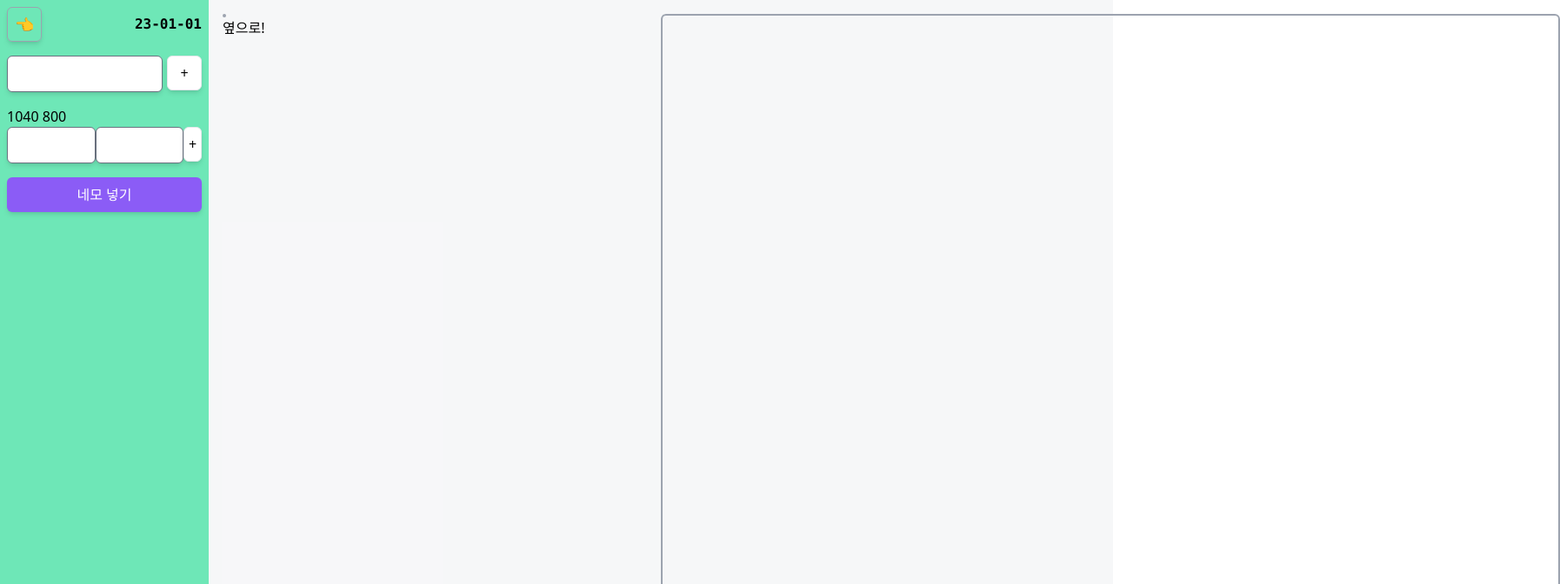
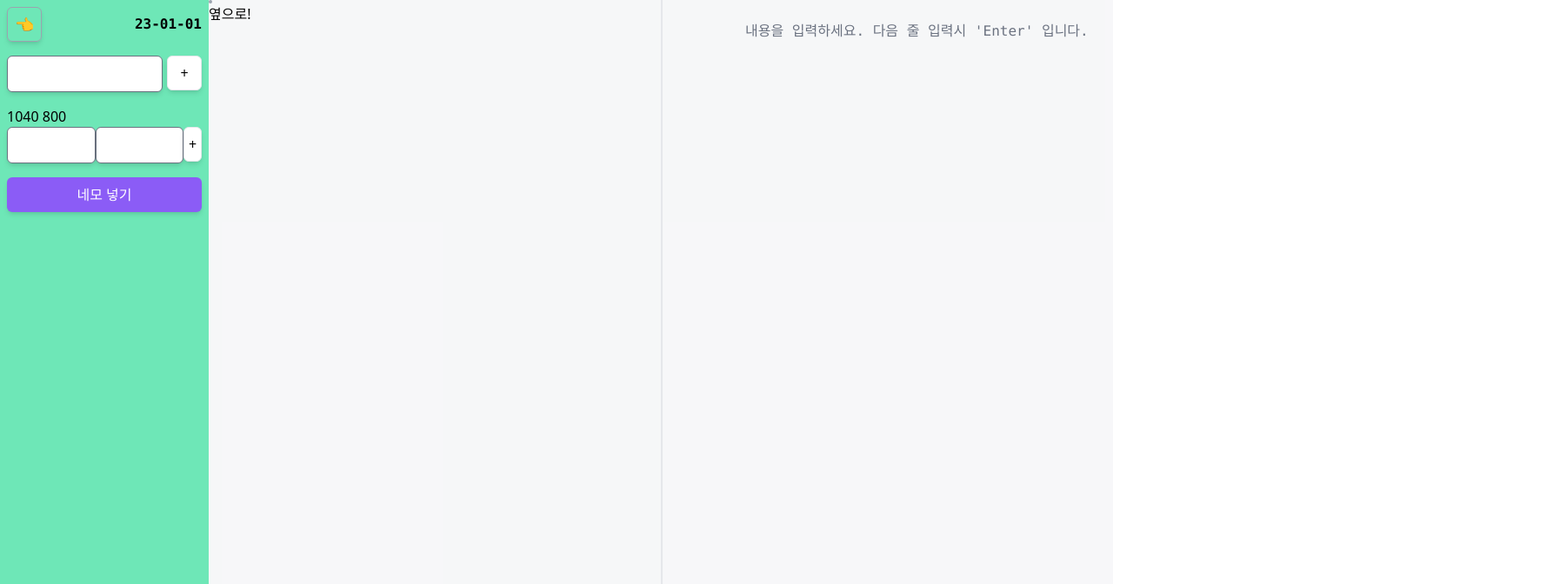
Before and after one commit to onejuice98/juiceplan, a React (Create React App) app: page /diary/23-01-01 in a window 1280 px wide. Shown: the top 672 px of the page at 87% size, 1794 px wide, since content can reach past the window. Built offline with nearby package versions, Linux system fonts and the light colour scheme.

Commit message:
diary_day : 웹에디터 70%

```diff
--- a/package.json
+++ b/package.json
@@ -19,6 +19,7 @@
     "http-proxy-middleware": "^2.0.6",
     "react": "^18.2.0",
     "react-dom": "^18.2.0",
+    "react-hook-form": "^7.43.0",
     "react-router-dom": "^6.7.0",
     "react-scripts": "5.0.1",
     "react-xml-parser": "^1.1.8",
--- a/src/components/DDay/DDayInput.tsx
+++ b/src/components/DDay/DDayInput.tsx
@@ -18,7 +18,6 @@ const DayInput = () => {
       ...userInputs,
       [event.currentTarget.name]: event.currentTarget.value,
     });
-    console.log(userInputs);
   };
   const handleSubmit = (event: React.FormEvent<HTMLFormElement>) => {
     event.preventDefault();
--- a/src/components/common/SetBtn.tsx
+++ b/src/components/common/SetBtn.tsx
@@ -3,20 +3,20 @@ import { DragControls } from "framer-motion";
 interface ISetBtn {
   onClick?: () => void;
   isHover?: boolean;
-  dragControls?: DragControls;
+  isWeakGray?: boolean;
+  others?: string;
 }
-const SetBtn = ({ onClick, isHover, dragControls }: ISetBtn) => {
+const SetBtn = ({ onClick, isHover, isWeakGray, others }: ISetBtn) => {
   return (
     <button
       data-collapse-toggle="navbar-sticky"
       type="button"
-      className={`inline-flex items-center p-2 text-sm text-gray-500 rounded-lg focus:outline-none dark:text-gray-400 ${
+      className={`inline-flex items-center p-2 text-sm rounded-lg focus:outline-none dark:text-gray-400 ${
         isHover && `dark:hover:bg-gray-700 hover:bg-gray-100`
-      }`}
+      } ${isWeakGray ? `text-gray-400` : "text-gray-500"} ${others}`}
       aria-controls="navbar-sticky"
       aria-expanded="false"
       onClick={onClick}
-      onPointerDown={(event) => dragControls?.start(event)}
     >
       <svg
         className="w-4 h-4"
@@ -26,9 +26,9 @@ const SetBtn = ({ onClick, isHover, dragControls }: ISetBtn) => {
         xmlns="http://www.w3.org/2000/svg"
       >
         <path
-          fill-rule="evenodd"
+          fillRule="evenodd"
           d="M3 5a1 1 0 011-1h12a1 1 0 110 2H4a1 1 0 01-1-1zM3 10a1 1 0 011-1h12a1 1 0 110 2H4a1 1 0 01-1-1zM3 15a1 1 0 011-1h12a1 1 0 110 2H4a1 1 0 01-1-1z"
-          clip-rule="evenodd"
+          clipRule="evenodd"
         ></path>
       </svg>
     </button>
--- a/src/components/common/Skeleton.tsx
+++ b/src/components/common/Skeleton.tsx
@@ -29,9 +29,9 @@ const Skeleton = () => {
             xmlns="http://www.w3.org/2000/svg"
           >
             <path
-              fill-rule="evenodd"
+              fillRule="evenodd"
               d="M18 10a8 8 0 11-16 0 8 8 0 0116 0zm-6-3a2 2 0 11-4 0 2 2 0 014 0zm-2 4a5 5 0 00-4.546 2.916A5.986 5.986 0 0010 16a5.986 5.986 0 004.546-2.084A5 5 0 0010 11z"
-              clip-rule="evenodd"
+              clipRule="evenodd"
             ></path>
           </svg>
           <div>
--- a/src/components/common/Toast.tsx
+++ b/src/components/common/Toast.tsx
@@ -18,9 +18,9 @@ const Toast = () => {
           xmlns="http://www.w3.org/2000/svg"
         >
           <path
-            fill-rule="evenodd"
+            fillRule="evenodd"
             d="M4.293 4.293a1 1 0 011.414 0L10 8.586l4.293-4.293a1 1 0 111.414 1.414L11.414 10l4.293 4.293a1 1 0 01-1.414 1.414L10 11.414l-4.293 4.293a1 1 0 01-1.414-1.414L8.586 10 4.293 5.707a1 1 0 010-1.414z"
-            clip-rule="evenodd"
+            clipRule="evenodd"
           ></path>
         </svg>
       </div>
@@ -43,9 +43,9 @@ const Toast = () => {
           xmlns="http://www.w3.org/2000/svg"
         >
           <path
-            fill-rule="evenodd"
+            fillRule="evenodd"
             d="M4.293 4.293a1 1 0 011.414 0L10 8.586l4.293-4.293a1 1 0 111.414 1.414L11.414 10l4.293 4.293a1 1 0 01-1.414 1.414L10 11.414l-4.293 4.293a1 1 0 01-1.414-1.414L8.586 10 4.293 5.707a1 1 0 010-1.414z"
-            clip-rule="evenodd"
+            clipRule="evenodd"
           ></path>
         </svg>
       </button>
--- /dev/null
+++ b/src/components/diary/Editor.tsx
@@ -0,0 +1,79 @@
+import e from "express";
+import { Reorder, useDragControls } from "framer-motion";
+import React, {
+  ChangeEvent,
+  InputHTMLAttributes,
+  MouseEventHandler,
+  RefObject,
+  useEffect,
+  useRef,
+  useState,
+} from "react";
+import { useForm } from "react-hook-form";
+import SetBtn from "../common/SetBtn";
+
+interface ILineBreak {
+  textLength: boolean;
+}
+interface ITextarea {
+  rows: number;
+  lineBreak: {};
+}
+const Editor = () => {
+  const dragControls = useDragControls();
+
+  const { register, watch } = useForm();
+  const [contextList, setContextList] = useState<string[]>(["context"]);
+  const [isEnter, setIsEnter] = useState(false);
+  const [contextNumber, setContextNumber] = useState(0);
+
+  const onKeyEnter = (event: React.KeyboardEvent<HTMLInputElement>) => {
+    if (event.key === "Enter") {
+      setIsEnter(true);
+    }
+
+    return isEnter;
+  };
+
+  useEffect(() => {
+    if (isEnter) {
+      console.log("Hello!");
+      setContextNumber((num) => num + 1);
+      setContextList([...contextList, "context" + contextNumber]);
+      setIsEnter(false);
+    }
+  }, [isEnter]);
+
+  return (
+    <div className="p-4 gap-2 flex flex-col">
+      <Reorder.Group values={contextList} onReorder={setContextList} axis="y">
+        {contextList.map((val, idx) => (
+          // key 는 number 면 이거 작동안함 ㅋㅋ;; 완전 핵 어이 없음
+          <Reorder.Item value={val} key={val} dragControls={dragControls}>
+            <div className="flex gap-2 group relative items-center">
+              <button
+                onClick={() => setIsEnter(true)}
+                className="group-hover:opacity-100 relative opacity-0 hover:opacity-100 hover:bg-gray-200 w-8 h-8 rounded-md duration-500 text-gray-400"
+              >
+                +
+              </button>
+              <SetBtn
+                isWeakGray
+                others="relative opacity-0 group-hover:opacity-100 hover:opacity-100 hover:bg-gray-200 duration-500"
+              />
+              <input
+                {...register(idx + "", {})}
+                onKeyUp={onKeyEnter}
+                autoComplete="off"
+                className={`font-mono border-none bg-gray-100/[0.1] text-base w-full px-1 active:bg-blue-200 duration-150 whitespace-pre-line resize-none`}
+                placeholder="내용을 입력하세요. 다음 줄 입력시 'Enter' 입니다."
+              />
+            </div>
+          </Reorder.Item>
+        ))}
+      </Reorder.Group>
+    </div>
+  );
+};
+
+export default Editor;
--- a/src/components/diary/LeftCanvas.tsx
+++ b/src/components/diary/LeftCanvas.tsx
@@ -1,5 +1,6 @@
 import { RefObject, useEffect, useRef, useState } from "react";
 import { createTextChangeRange } from "typescript";
+import Editor from "./Editor";
 
 interface ILCanvas {
   leftWidth: number;
@@ -62,8 +63,16 @@ const LeftCanvas = ({
     setIsDrawing(false);
   };
 
+  /**
+   * <canvas
+        ref={canvasRef2}
+        width={rightWidth}
+        height={rightHeight}
+        className="border-2 border-gray-400 rounded-md"
+      ></canvas>
+   */
   return (
-    <div className="grid grid-cols-2">
+    <div className="grid grid-cols-2 h-full divide-x-2">
       <div>
         <canvas
           ref={canvasRef}
@@ -77,13 +86,7 @@ const LeftCanvas = ({
         ></canvas>
         <button onClick={toRight}> 옆으로! </button>
       </div>
-
-      <canvas
-        ref={canvasRef2}
-        width={rightWidth}
-        height={rightHeight}
-        className="border-2 border-gray-400 rounded-md"
-      ></canvas>
+      <Editor />
     </div>
   );
 };
--- a/src/pages/Diary/DayDiary.tsx
+++ b/src/pages/Diary/DayDiary.tsx
@@ -49,7 +49,7 @@ const DayDiary = () => {
         </button>
         <div></div>
       </div>
-      <div className="bg-gray-100/[0.7] p-4" ref={divRef}>
+      <div className="bg-gray-100/[0.7]" ref={divRef}>
         <LeftCanvas
           leftWidth={width}
           leftHeight={height}
```
Also changed, not shown: 1 other file (tests, documents, lock files or other folders).
